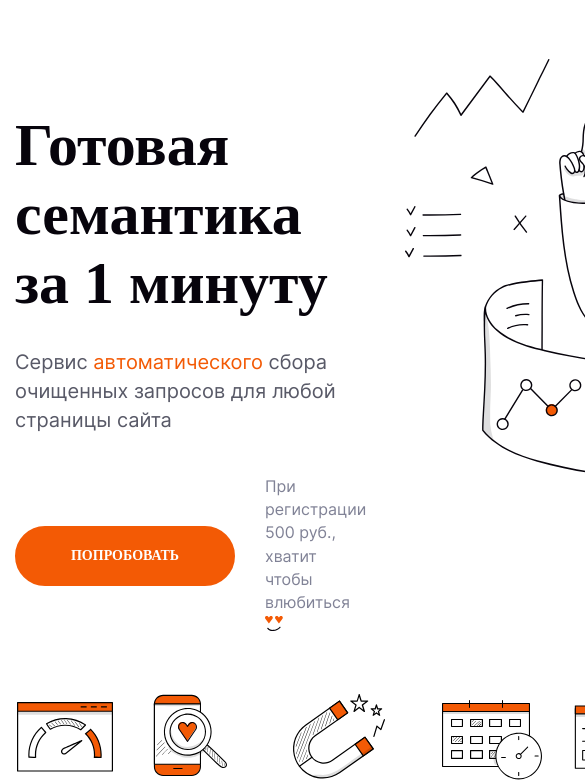
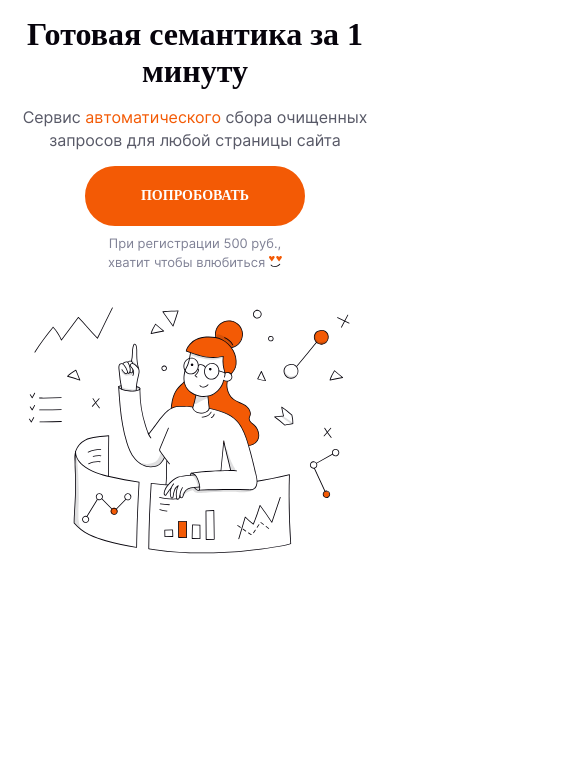
Before and after one commit to ryzhkoandrey/turbo-yadro, a plain HTML site: page index.html in a window 390 px wide. Shown: the part 84-866 px from the top of the page, 585 px wide, since content can reach past the window. After the commit the page ends 844 px from the top, so only its background shows below. Drawn offline with Linux system fonts and the light colour scheme; a web font is replaced by a local one.

Commit message:
adaptive promo

```diff
--- a/index.html
+++ b/index.html
@@ -124,7 +124,7 @@
    </section>
 
    <!-- BENEFITS -->
-   <section class="benefits">
+   <section class="benefits hide">
       <div class="container">
          <div class="benefits__inner">
 
--- a/scss/components/_btn.scss
+++ b/scss/components/_btn.scss
@@ -11,6 +11,12 @@
    border-radius: 30px;
    background: #F35A05;
    border: 2px solid #F35A05;
+
+   @media (max-width: 377px) {
+      padding: 17px;
+      min-width: 260px;
+      font-size: 12px;
+   }
 
    &:hover {
       color: #F35A05;
--- a/scss/components/_promo.scss
+++ b/scss/components/_promo.scss
@@ -1,16 +1,35 @@
 .promo {
    margin: 95px 0 50px;
    padding: 30px 0 0;
+
+   @media (max-width: 576px) {
+      margin: 60px 0 30px;
+      padding: 40px 0 0;
+      text-align: center;
+   }
 
    &__inner {
       display: flex;
       justify-content: space-between;
       gap: 15px;
+
+      @media (max-width: 1024px) {
+         flex-direction: column;
+         gap: 25px;
+      }
+
+      @media (max-width: 576px) {
+         align-items: center;
+      }
    }
 
    &__left {
       padding: 70px 0 0;
       max-width: 614px;
+
+      @media (max-width: 1024px) {
+         padding: 0;
+      }
    }
 
    &__title {
@@ -19,6 +38,11 @@
       font-size: 60px;
       font-family: Ubuntu;
       font-weight: 700;
+
+      @media (max-width: 576px) {
+         margin: 0 0 16px;
+         font-size: 32px;
+      }
    }
 
    &__text {
@@ -28,6 +52,11 @@
       font-size: 20px;
       font-family: Inter;
       line-height: 145%;
+
+      @media (max-width: 576px) {
+         margin: 0 0 14px;
+         font-size: 16px;
+      }
    }
 
    &__text-accent {
@@ -38,6 +67,11 @@
       display: flex;
       align-items: center;
       gap: 30px;
+
+      @media (max-width: 576px) {
+         flex-direction: column;
+         gap: 8px;
+      }
    }
 
    &__btn {}
@@ -48,10 +82,21 @@
       font-size: 16px;
       font-family: Inter;
       line-height: 145%;
+
+      @media (max-width: 576px) {
+         max-width: 175px;
+         font-size: 13px;
+         text-align: center;
+      }
    }
 
    &__smile {
+      max-width: 18px;
       display: inline-block;
+
+      @media (max-width: 576px) {
+         max-width: 13px;
+      }
    }
 
    &__right {
```
Also changed, not shown: css/index.min.css, 1 other file.
